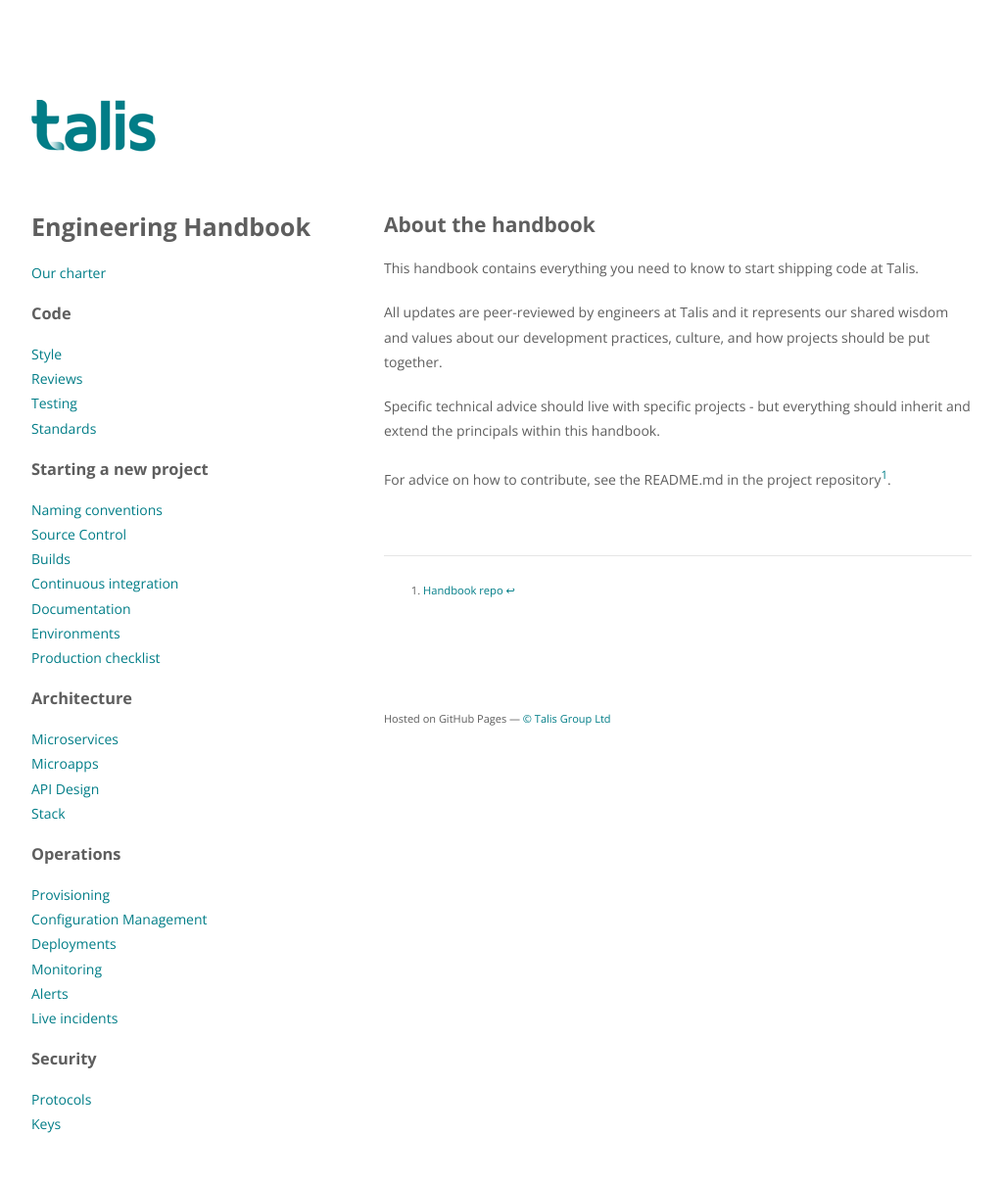
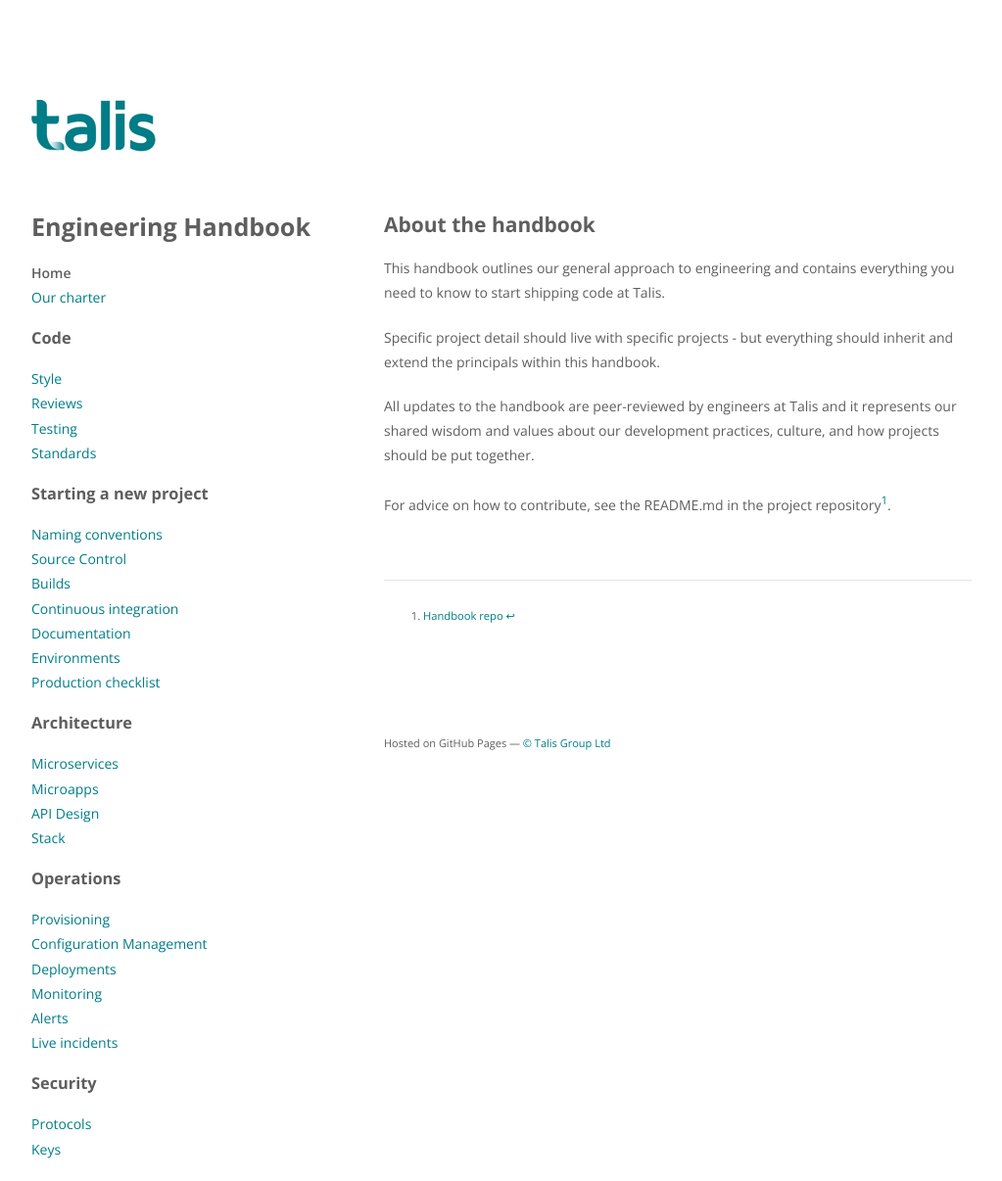
Before and after one commit to ellerbrock/talis.github.io, a Jekyll site: the page built from index.md, in a window 1280 px wide. Shown: the whole page at 98% size, without its empty margins (128-1151 px from the left). Built offline with Jekyll 4.4.1, drawn with Linux system fonts in a browser that asks for light colours; before the commit the page ends 1181 px from its top, so only the background shows below that.

Commit message:
Add home link and small edits

```diff
--- a/_includes/nav.html
+++ b/_includes/nav.html
@@ -1,5 +1,8 @@
 <nav>
     <ul>
+        <li{% if page.body_class == 'home' %} class="active"{% endif %}>
+            <a href="{{ site.url }}/">Home</a>
+        </li>
         <li{% if page.body_class == 'charter' %} class="active"{% endif %}>
             <a href="{{ site.url }}/topics/charter.html">Our charter</a>
         </li>
--- a/index.md
+++ b/index.md
@@ -5,13 +5,14 @@
 
 ## About the handbook
 
-This handbook contains everything you need to know to start shipping code at Talis.
+This handbook outlines our general approach to engineering and contains everything you need to know to start shipping
+code at Talis.
 
-All updates are peer-reviewed by engineers at Talis and it represents our shared wisdom and values about our development
-practices, culture, and how projects should be put together.
+Specific project detail should live with specific projects - but everything should inherit and extend the principals
+within this handbook.
 
-Specific technical advice should live with specific projects - but everything should inherit and extend the principals
-within this handbook.
+All updates to the handbook are peer-reviewed by engineers at Talis and it represents our shared wisdom and values about
+our development practices, culture, and how projects should be put together.
 
 For advice on how to contribute, see the README.md in the project repository[^1].
 
```
